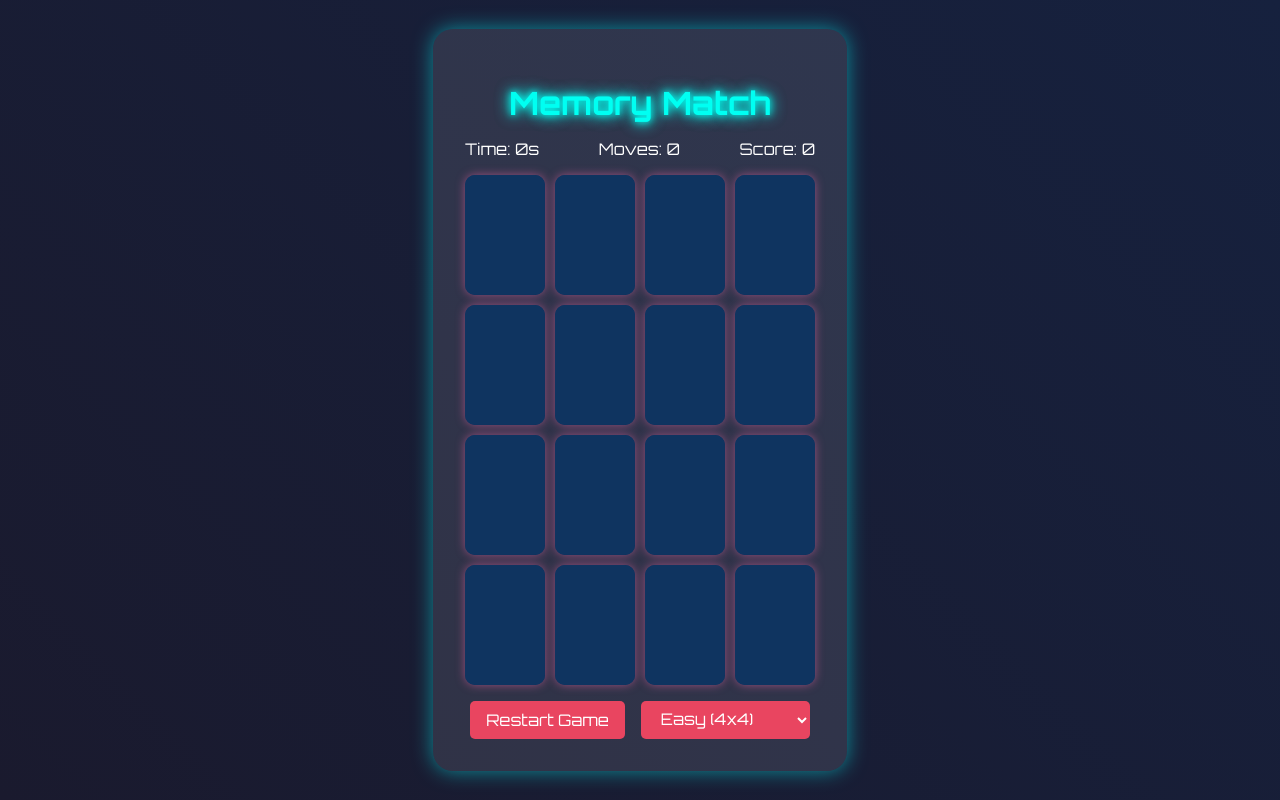
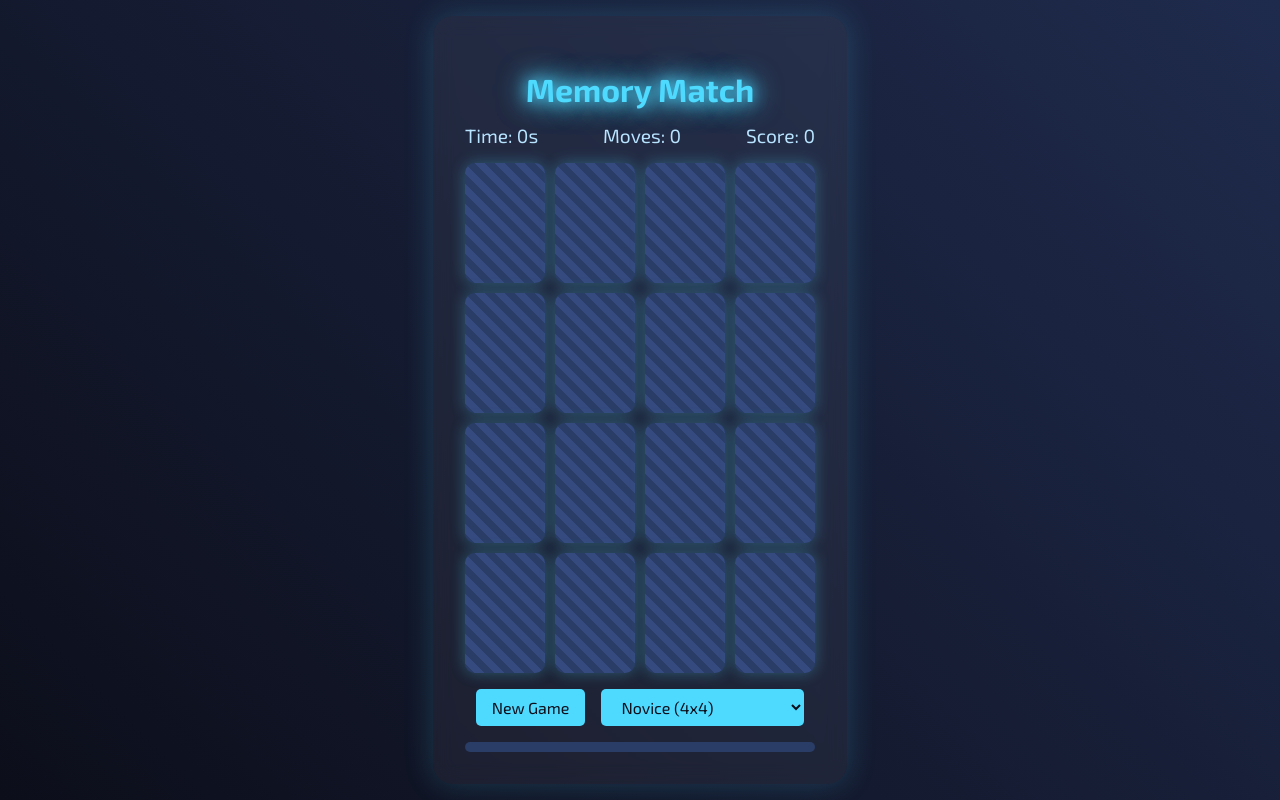
Before and after one commit to chinmay4c/CardsGame, a plain HTML site: page index.html in a window 1280 px wide. Drawn offline with Linux system fonts and the light colour scheme.

Commit message:
making final changes

```diff
--- a/index.html
+++ b/index.html
@@ -5,7 +5,7 @@
     <meta name="viewport" content="width=device-width, initial-scale=1.0">
     <title>Memory Match</title>
     <link rel="stylesheet" href="styles.css">
-    <link href="https://fonts.googleapis.com/css2?family=Orbitron:wght@400;700&display=swap" rel="stylesheet">
+    <link href="https://fonts.googleapis.com/css2?family=Exo+2:wght@400;700&display=swap" rel="stylesheet">
 </head>
 <body>
     <div class="game-container">
@@ -17,22 +17,25 @@
         </div>
         <div id="game-board"></div>
         <div class="controls">
-            <button id="restart-btn">Restart Game</button>
+            <button id="restart-btn">New Game</button>
             <select id="difficulty">
-                <option value="4">Easy (4x4)</option>
-                <option value="6">Medium (6x6)</option>
-                <option value="8">Hard (8x8)</option>
+                <option value="4">Novice (4x4)</option>
+                <option value="6">Explorer (6x6)</option>
+                <option value="8">Cosmic Master (8x8)</option>
             </select>
         </div>
-        <div id="stars-container"></div>
+        <div id="progress-bar-container">
+            <div id="progress-bar"></div>
+        </div>
     </div>
     <div id="victory-modal" class="modal">
         <div class="modal-content">
-            <h2>Congratulations!</h2>
+            <h2>Cosmic Victory!</h2>
             <p id="final-stats"></p>
-            <button id="play-again-btn">Play Again</button>
+            <button id="play-again-btn">Embark Again</button>
         </div>
     </div>
+    <div id="particles"></div>
     <script src="script.js"></script>
 </body>
 </html>
--- a/script.js
+++ b/script.js
@@ -4,6 +4,10 @@ const difficultySelect = document.getElementById('difficulty');
 const timerDisplay = document.getElementById('timer');
 const movesDisplay = document.getElementById('moves');
 const scoreDisplay = document.getElementById('score');
+const modal = document.getElementById('victory-modal');
+const finalStats = document.getElementById('final-stats');
+const playAgainBtn = document.getElementById('play-again-btn');
+const starsContainer = document.getElementById('stars-container');
 
 const cardSymbols = ['🚀', '🛸', '🛰️', '🪐', '🌠', '🌟', '🌙', '🌞', '👽', '👾', '🤖', '💫', '☄️', '🌈', '🌌', '🔭', '🛑', '⭐', '🌍', '🌎', '🌏', '🌑', '🌒', '🌓', '🌔', '🌕', '🌖', '🌗', '🌘', '🌚', '🌝', '🌛'];
 
@@ -51,7 +55,7 @@ function initializeGame() {
     gameBoard.style.gridTemplateColumns = `repeat(${gridSize}, 1fr)`;
 
     const symbolsNeeded = (gridSize * gridSize) / 2;
-    const gameSymbols = cardSymbols.slice(0, symbolsNeeded);
+    const gameSymbols = shuffleArray(cardSymbols).slice(0, symbolsNeeded);
     const symbols = [...gameSymbols, ...gameSymbols];
     shuffleArray(symbols);
 
@@ -60,6 +64,8 @@ function initializeGame() {
         cards.push(card);
         gameBoard.appendChild(card);
     });
+
+    createStars();
 }
 
 function flipCard() {
@@ -89,6 +95,14 @@ function checkMatch() {
         score += 10;
         flippedCards = [];
 
+        card1.style.animation = 'pulse 0.5s';
+        card2.style.animation = 'pulse 0.5s';
+
+        setTimeout(() => {
+            card1.style.animation = '';
+            card2.style.animation = '';
+        }, 500);
+
         if (matchedPairs === cards.length / 2) {
             endGame();
         }
@@ -113,9 +127,8 @@ function startTimer() {
 function endGame() {
     clearInterval(timerInterval);
     const finalScore = score + Math.max(0, 100 - gameTime - moves);
-    setTimeout(() => {
-        alert(`Congratulations! You won!\nTime: ${gameTime}s\nMoves: ${moves}\nFinal Score: ${finalScore}`);
-    }, 500);
+    finalStats.textContent = `Time: ${gameTime}s | Moves: ${moves} | Final Score: ${finalScore}`;
+    modal.style.display = 'block';
 }
 
 function updateDisplays() {
@@ -124,7 +137,23 @@ function updateDisplays() {
     scoreDisplay.textContent = `Score: ${score}`;
 }
 
+function createStars() {
+    starsContainer.innerHTML = '';
+    for (let i = 0; i < 50; i++) {
+        const star = document.createElement('div');
+        star.classList.add('star');
+        star.style.left = `${Math.random() * 100}%`;
+        star.style.top = `${Math.random() * 100}%`;
+        star.style.animationDelay = `${Math.random() * 5}s`;
+        starsContainer.appendChild(star);
+    }
+}
+
 restartBtn.addEventListener('click', initializeGame);
 difficultySelect.addEventListener('change', initializeGame);
+playAgainBtn.addEventListener('click', () => {
+    modal.style.display = 'none';
+    initializeGame();
+});
 
 initializeGame();
--- a/styles.css
+++ b/styles.css
@@ -1,38 +1,39 @@
 body {
-    font-family: 'Orbitron', sans-serif;
+    font-family: 'Exo 2', sans-serif;
     display: flex;
     justify-content: center;
     align-items: center;
     min-height: 100vh;
     margin: 0;
-    background: linear-gradient(45deg, #1a1a2e, #16213e);
+    background: linear-gradient(45deg, #0c0e1a, #1f2b4d);
     color: #ffffff;
     overflow: hidden;
 }
 
 .game-container {
     text-align: center;
-    background-color: rgba(255, 255, 255, 0.1);
+    background-color: rgba(255, 255, 255, 0.05);
     padding: 2rem;
     border-radius: 20px;
-    box-shadow: 0 0 20px rgba(0, 255, 255, 0.5);
+    box-shadow: 0 0 30px rgba(78, 217, 255, 0.2);
     position: relative;
     z-index: 1;
+    backdrop-filter: blur(10px);
 }
 
 h1 {
     margin-bottom: 1rem;
-    color: #00fff2;
-    text-shadow: 0 0 10px #00fff2;
-    animation: glow 2s ease-in-out infinite alternate;
+    color: #4ed9ff;
+    text-shadow: 0 0 10px #4ed9ff;
+    animation: cosmic-pulse 2s ease-in-out infinite alternate;
 }
 
-@keyframes glow {
+@keyframes cosmic-pulse {
     from {
-        text-shadow: 0 0 5px #00fff2, 0 0 10px #00fff2;
+        text-shadow: 0 0 10px #4ed9ff, 0 0 20px #4ed9ff;
     }
     to {
-        text-shadow: 0 0 10px #00fff2, 0 0 20px #00fff2, 0 0 30px #00fff2;
+        text-shadow: 0 0 20px #4ed9ff, 0 0 40px #4ed9ff, 0 0 60px #4ed9ff;
     }
 }
 
@@ -40,6 +41,8 @@ h1 {
     display: flex;
     justify-content: space-between;
     margin-bottom: 1rem;
+    font-size: 1.2rem;
+    color: #b8e4ff;
 }
 
 #game-board {
@@ -51,20 +54,21 @@ h1 {
 .card {
     width: 80px;
     height: 120px;
-    background-color: #0f3460;
+    background-color: #2a3d66;
     display: flex;
     justify-content: center;
     align-items: center;
     font-size: 2rem;
     cursor: pointer;
     border-radius: 10px;
-    transition: transform 0.6s;
+    transition: transform 0.6s, box-shadow 0.3s;
     transform-style: preserve-3d;
-    box-shadow: 0 0 10px rgba(255, 105, 180, 0.5);
+    box-shadow: 0 0 15px rgba(78, 217, 255, 0.3);
 }
 
 .card:hover {
     transform: scale(1.05);
+    box-shadow: 0 0 20px rgba(78, 217, 255, 0.5);
 }
 
 .card.flipped {
@@ -84,11 +88,13 @@ h1 {
 }
 
 .card .front {
-    background-color: #0f3460;
+    background-color: #2a3d66;
+    background-image: linear-gradient(45deg, #2a3d66 25%, #354a7e 25%, #354a7e 50%, #2a3d66 50%, #2a3d66 75%, #354a7e 75%, #354a7e 100%);
+    background-size: 20px 20px;
 }
 
 .card .back {
-    background-color: #e94560;
+    background-color: #4ed9ff;
     transform: rotateY(180deg);
 }
 
@@ -96,39 +102,25 @@ h1 {
     display: flex;
     justify-content: center;
     gap: 1rem;
+    margin-bottom: 1rem;
 }
 
 button, select {
-    font-family: 'Orbitron', sans-serif;
+    font-family: 'Exo 2', sans-serif;
     font-size: 1rem;
     padding: 0.5rem 1rem;
     cursor: pointer;
-    background-color: #e94560;
-    color: white;
+    background-color: #4ed9ff;
+    color: #0c0e1a;
     border: none;
     border-radius: 5px;
-    transition: background-color 0.3s, transform 0.3s;
+    transition: background-color 0.3s, transform 0.3s, box-shadow 0.3s;
 }
 
 button:hover, select:hover {
-    background-color: #ff6b6b;
+    background-color: #7ae7ff;
     transform: scale(1.05);
-}
-
-.star {
-    position: absolute;
-    background-color: #ffffff;
-    width: 2px;
-    height: 2px;
-    border-radius: 50%;
-    opacity: 0;
-    animation: twinkle 5s infinite;
-}
-
-@keyframes twinkle {
-    0% { opacity: 0; }
-    50% { opacity: 1; }
-    100% { opacity: 0; }
+    box-shadow: 0 0 15px rgba(78, 217, 255, 0.5);
 }
 
 .modal {
@@ -143,20 +135,60 @@ button:hover, select:hover {
 }
 
 .modal-content {
-    background-color: rgba(255, 255, 255, 0.1);
+    background-color: rgba(42, 61, 102, 0.9);
     margin: 15% auto;
     padding: 20px;
     border-radius: 20px;
-    box-shadow: 0 0 20px rgba(0, 255, 255, 0.5);
+    box-shadow: 0 0 30px rgba(78, 217, 255, 0.5);
     width: 80%;
     max-width: 400px;
     text-align: center;
-    animation: fadeIn 0.5s;
+    animation: cosmic-fade-in 0.5s;
 }
 
-@keyframes fadeIn {
-    from { opacity: 0; }
-    to { opacity: 1; }
+@keyframes cosmic-fade-in {
+    from { opacity: 0; transform: scale(0.9); }
+    to { opacity: 1; transform: scale(1); }
+}
+
+#progress-bar-container {
+    width: 100%;
+    height: 10px;
+    background-color: #2a3d66;
+    border-radius: 5px;
+    margin-top: 1rem;
+    overflow: hidden;
+}
+
+#progress-bar {
+    width: 0%;
+    height: 100%;
+    background-color: #4ed9ff;
+    transition: width 0.5s ease-in-out;
+}
+
+#particles {
+    position: fixed;
+    top: 0;
+    left: 0;
+    width: 100%;
+    height: 100%;
+    pointer-events: none;
+    z-index: 0;
+}
+
+.particle {
+    position: absolute;
+    background-color: #4ed9ff;
+    width: 2px;
+    height: 2px;
+    border-radius: 50%;
+    animation: float 15s infinite;
+}
+
+@keyframes float {
+    0%, 100% { transform: translateY(0) translateX(0); }
+    50% { transform: translateY(-100px) translateX(50px); }
 }
 
 @media (max-width: 600px) {
```
